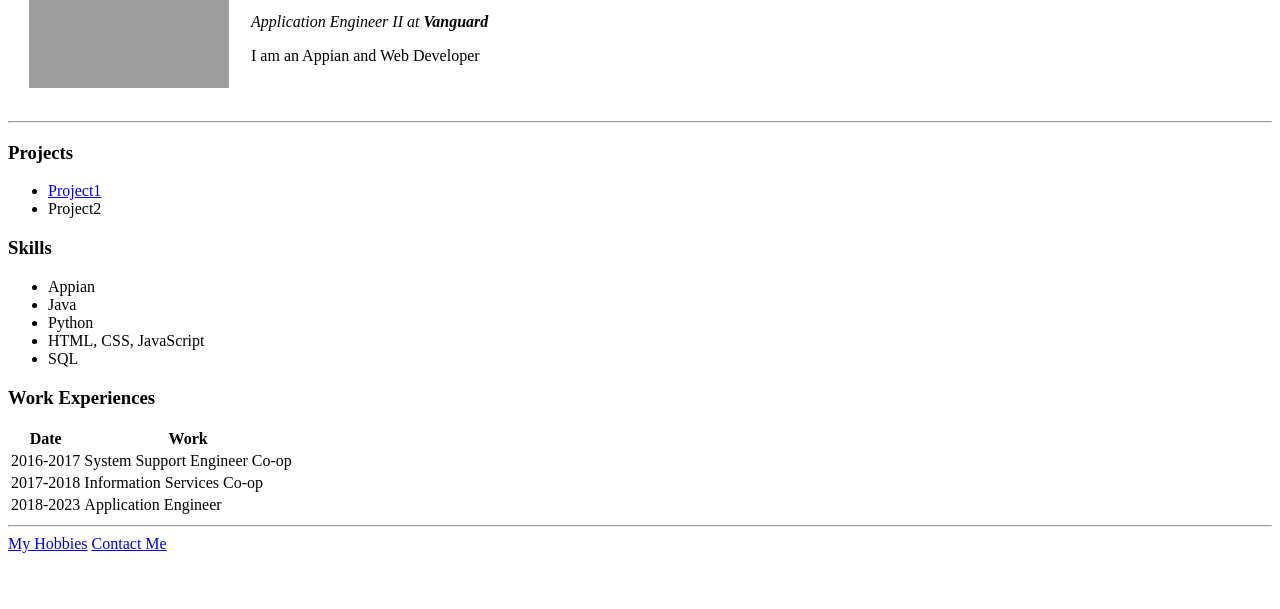
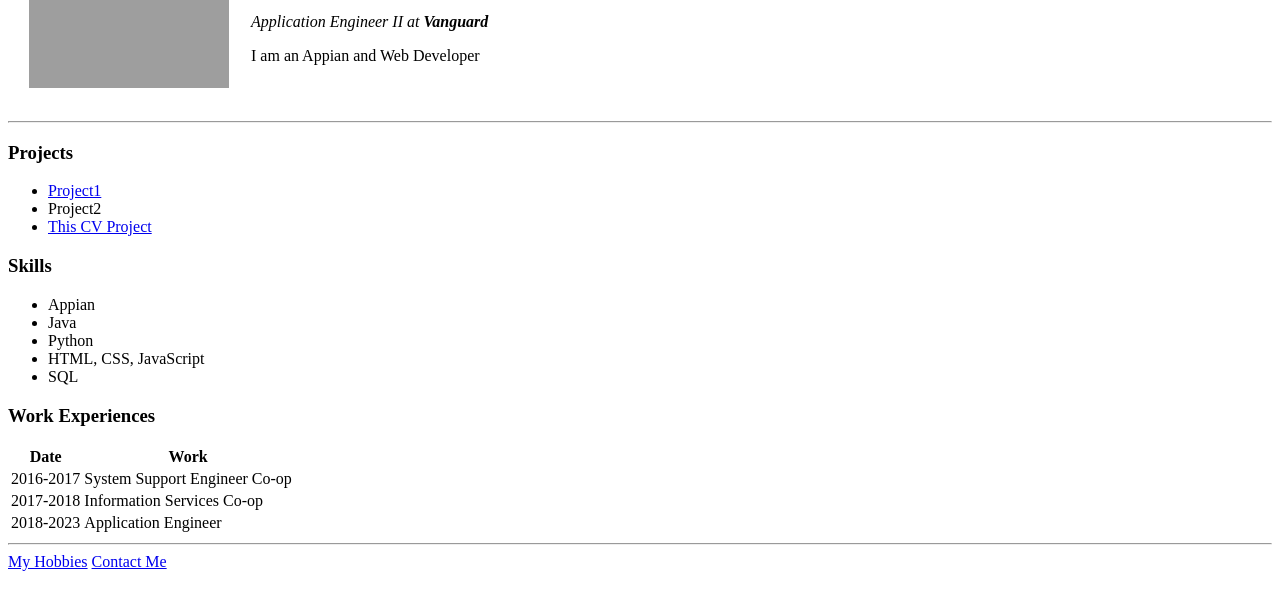
Before and after one commit to nguyenhoa52/cv, a plain HTML site: page index.html in a window 1280 px wide. Shown: the part 141-750 px from the top of the page. Drawn offline with Linux system fonts and the light colour scheme; grey boxes are pictures that could not be loaded.

Commit message:
add this cv project link to index.html

```diff
--- a/index.html
+++ b/index.html
@@ -26,6 +26,7 @@
         <ul>
             <li><a href="https://www.youtube.com/watch?v=q-Y0bnx6Ndw">Project1</a></li>
             <li>Project2</li>
+            <li><a href="https://github.com/nguyenhoa52/cv">This CV Project</a></li>
         </ul>
         <h3>Skills</h3>
         <ul>
```
